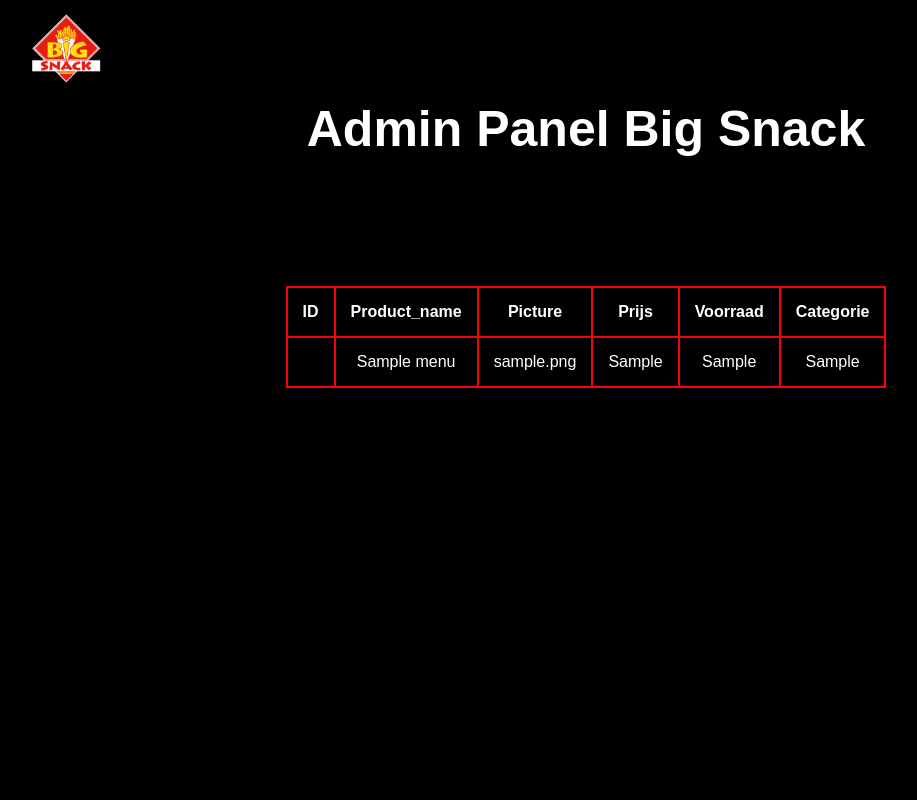
After one commit to RickRietbergen/CRUD-P3, a PHP site: page /admin.php in a window 1280 px wide. The commit adds this page. Shown: the whole page, without its empty margins (54-971 px from the left). Run offline with PHP 8.4, Linux system fonts and the light colour scheme; tables that the repository leaves empty or names only in its code hold one stand-in row (values such as "Sample post"); data that the repository does not hold is empty.

Commit message:
admin panel, yessss

```diff
--- a/CSS/styles.css
+++ b/CSS/styles.css
@@ -160,6 +160,11 @@
   color: #fff;
 }
 
+.container__menu .div__menu__select .menu__keuze__catogorie {
+  display: flex;
+  flex-direction: column;
+}
+
 .container__menu .menu__keuze__catogorie {
   text-decoration: none;
   line-height: 1.75;
@@ -298,3 +303,45 @@
   margin-right: 56%;
   border-radius: 20px;
 }
+
+/*admin panel*/
+.admin-body {
+  width: 100%;
+  height: 100vh;
+  background-color: black;
+  color: #fff;
+}
+
+.admin-main h2 {
+  display: flex;
+  justify-content: center;
+  padding-top: 100px;
+  margin-bottom: 10%;
+  font-size: 50px;
+}
+
+.admin-main {
+  background-color: black;
+}
+
+.admin-main table {
+  display: flex;
+  justify-content: center;
+  border-collapse: collapse;
+}
+
+.admin-main tr:nth-child(even) {
+  background-color: #404147;
+}
+
+.admin-main tr,
+th,
+td {
+  border: 2px solid red;
+  padding: 15px;
+  text-align: center;
+}
+
+.admin-body .header-none {
+	display: none;
+}
--- /dev/null
+++ b/admin.php
@@ -0,0 +1,56 @@
+<!DOCTYPE html>
+<html lang="en">
+<head>
+    <meta charset="UTF-8">
+    <meta http-equiv="X-UA-Compatible" content="IE=edge">
+    <meta name="viewport" content="width=device-width, initial-scale=1.0">
+    <title>Admin Panel</title>
+    <!--link css-->
+    <link rel="stylesheet" href="CSS/styles.css" />
+</head>
+<body class="admin-body">
+    <?php
+      //include header, connection to database, footer.
+      $page = 'admin';
+      include_once("includes/header.php");
+      require_once("includes/connect.php");
+
+      //connect to database
+      $sql = "SELECT * FROM menu";
+      $stmt = $connect->prepare($sql);
+      $stmt-> execute();
+      $result = $stmt->fetchALL();
+    ?>
+    <main class="admin-main">
+
+        <h2>Admin Panel Big Snack</h2>
+
+        <table>
+            <tr>
+                <th>ID</th>
+                <th>Product_name</th>
+                <th>Picture</th>
+                <th>Prijs</th>
+                <th>Voorraad</th>
+                <th>Categorie</th>
+            </tr>
+            <tr>
+              <?php
+                foreach($result as $res){
+                    ?>
+                    <tr>
+                        <td><?php echo $res["ID"]?></td>
+                        <td><?php echo $res["product_name"]?></td>
+                        <td><?php echo $res["picture"]?></td>
+                        <td><?php echo $res["prijs"]?></td>
+                        <td><?php echo $res["voorraad"]?></td>
+                        <td><?php echo $res["categorie"]?></td>
+                    </tr>
+                <?php
+                }
+              ?>
+        </table>
+    </main>
+    <footer></footer>
+</body>
+</html>
--- /dev/null
+++ b/includes/footer.php
@@ -0,0 +1,3 @@
+<footer>
+
+</footer>
--- /dev/null
+++ b/includes/header.php
@@ -0,0 +1,42 @@
+<header>
+  <div class="header">
+    <nav>
+      <li>
+        <?php
+            if(isset($page)) {
+              ?>
+                <a href="index.php"
+                ><img
+                  class="snackbar__logo"
+                  src="Assets/afbeeldingen/snackbarlogo.png"
+                  alt="logo__link__to__home"
+                /></a>
+        <?php
+            }
+            else {
+              ?>
+                <a href="#home"
+                ><img
+                  class="snackbar__logo"
+                  src="Assets/afbeeldingen/snackbarlogo.png"
+                  alt="logo__link__to__home"
+                /></a>
+        <?php
+            }
+        ?>
+        <ul class="ul1">
+          <a href="#home" class="header-none">home</a>
+        </ul>
+        <ul>
+          <a href="#about" class="header-none">about us</a>
+        </ul>
+        <ul>
+          <a href="#menu" class="header-none">menu</a>
+        </ul>
+        <ul>
+          <a href="#contact" class="header-none">contact us</a>
+        </ul>
+      </li>
+    </nav>
+  </div>
+</header>
```
Also changed, not shown: header.php (deleted, +0 -26 lines), index.php (+4 -3 lines), includes/connect.php (renamed from connect.php). Lines whose indentation alone changed are shown as unchanged.
